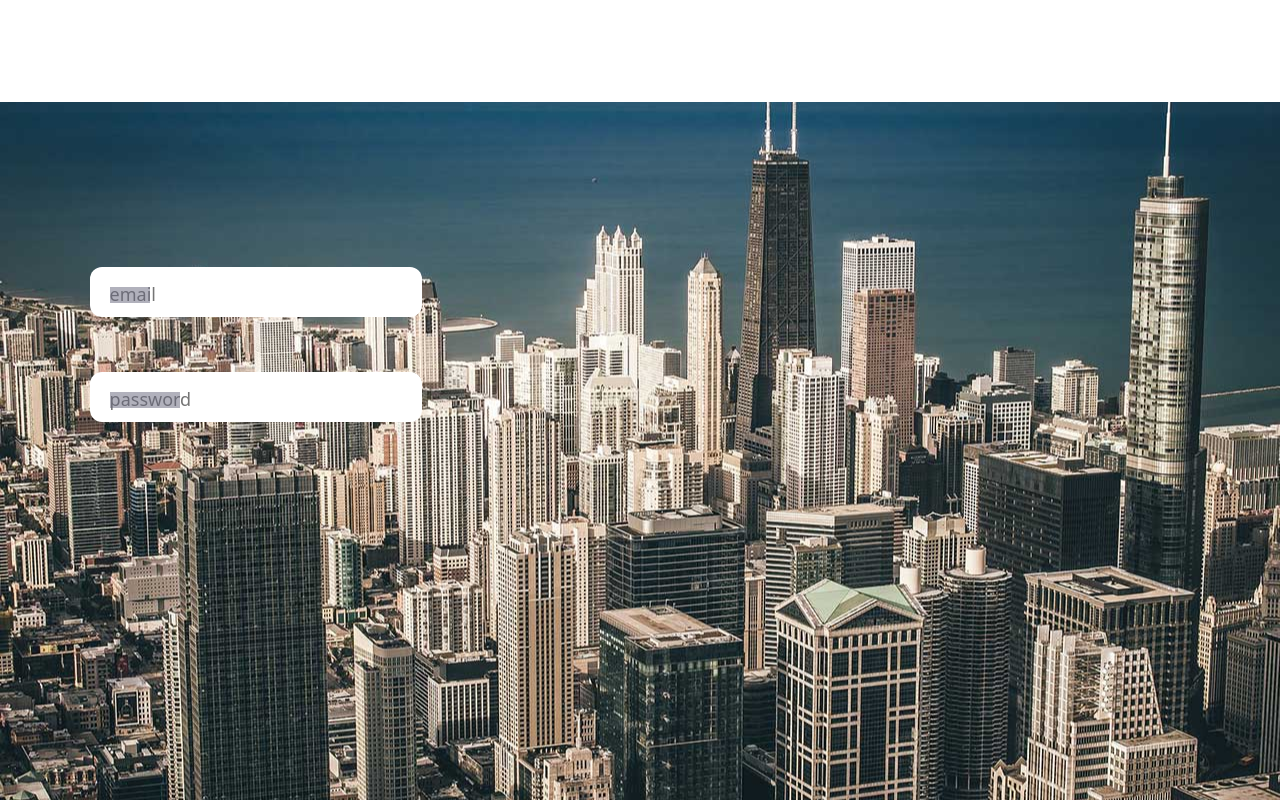
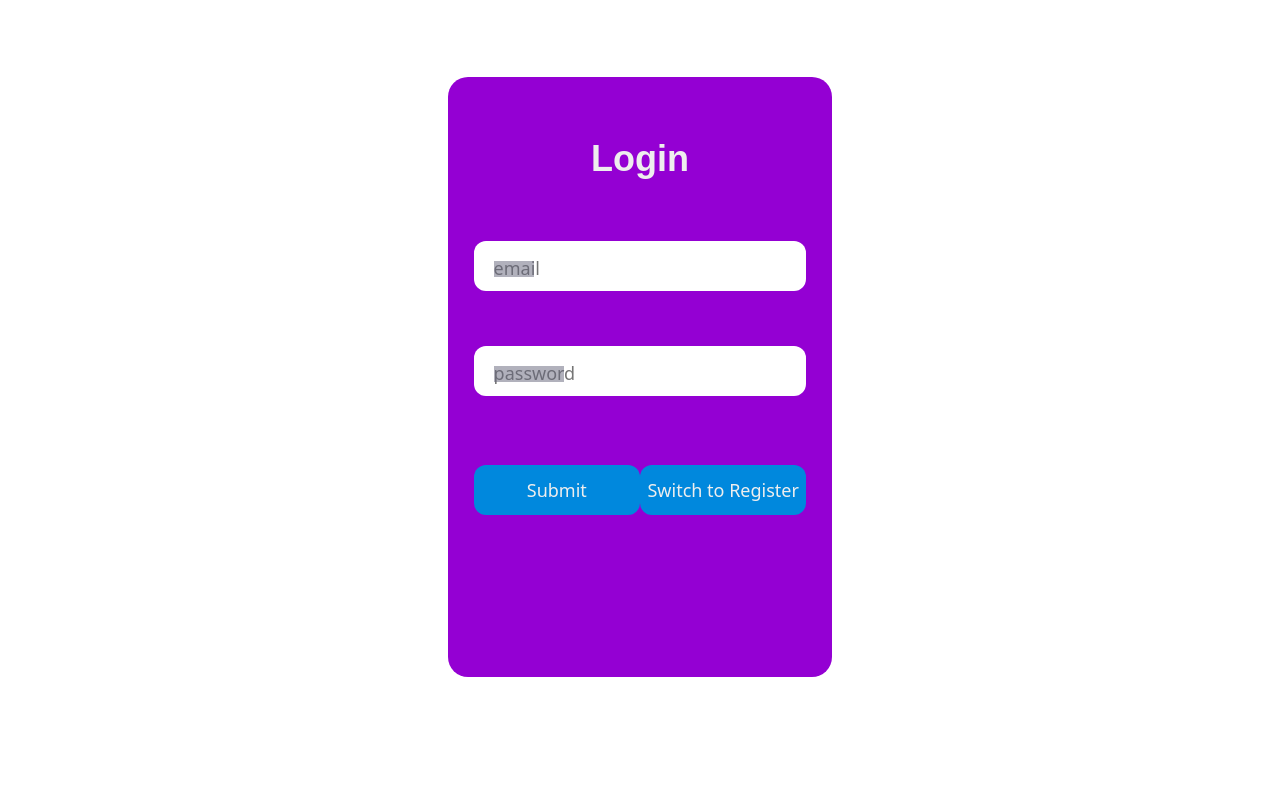
Before and after one commit to sanjusabu/FSD-2-Project, a React (Create React App) app in the folder frontend/: page /login in a window 1280 px wide. Built offline with nearby package versions, Linux system fonts and the light colour scheme.

Commit message:
login css

```diff
--- a/frontend/src/index.css
+++ b/frontend/src/index.css
@@ -2,30 +2,7 @@ body{
   margin:0;
 }
 
-.backgroundimage-wala{
-  background-image: url("../src/components/auth/bg-01.jpg");
-  background-position: center;
-  background-repeat: no-repeat;
-  background-size: auto;
-  position: fixed;
-  height: 100vh;
-  width: 100vw;
-}
 
-.formcontainer{
-  margin-top: 8%;
-}
-
-.form {
-  background-color:darkviolet;
-  border-radius: 20px;
-  box-sizing: border-box;
-  height: 75vh;
-  padding: 2vw;
-  width: 30vw;
-  margin: 5%;
-
-}
 .form-control-invalid {
   border: 1px solid #b40e0e;
   background-color: #fddddd;
@@ -459,3 +436,30 @@ select::-ms-expand {
 #ex{
   width: 20vw;
 }
+
+.backgroundimage-wala{
+  /* background: url("../src/components/auth/bg-01.jpg"); */
+  background-position: center;
+  background-repeat: no-repeat;
+  background-size: auto;
+  position: fixed;
+  height: 100vh;
+  width: 100vw;
+}
+
+.formcontainer{
+  margin-top: 6%;
+  display: flex;
+  flex-direction: column;
+  align-items: center;
+  justify-content: center;
+}
+
+.form {
+  background-color:darkviolet;
+  border-radius: 20px;
+  box-sizing: border-box;
+  height: 75vh;
+  padding: 2vw;
+  width: 30vw;
+}
```
